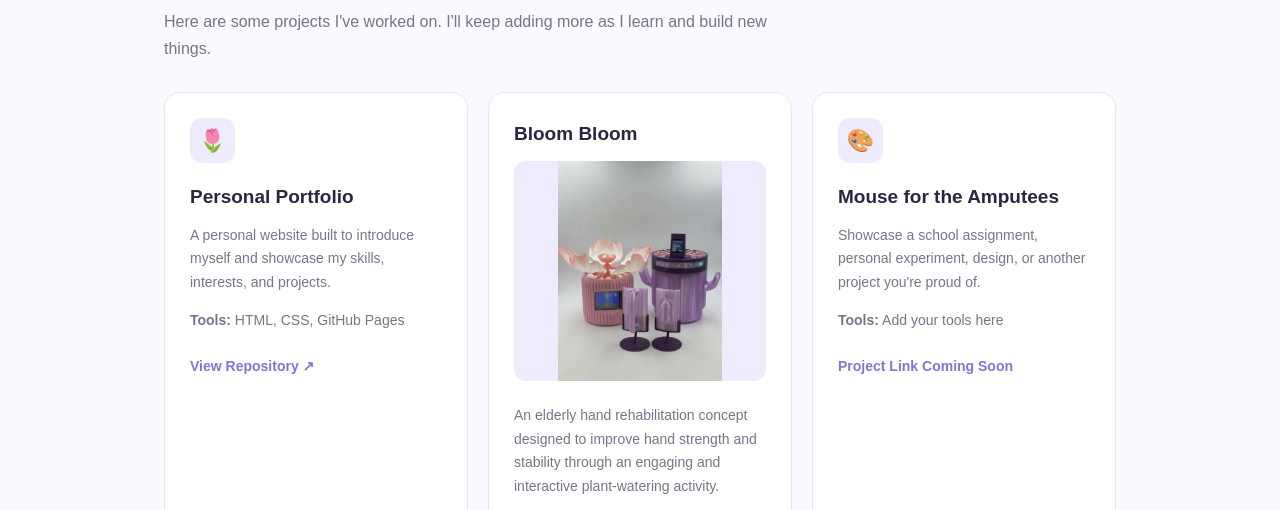
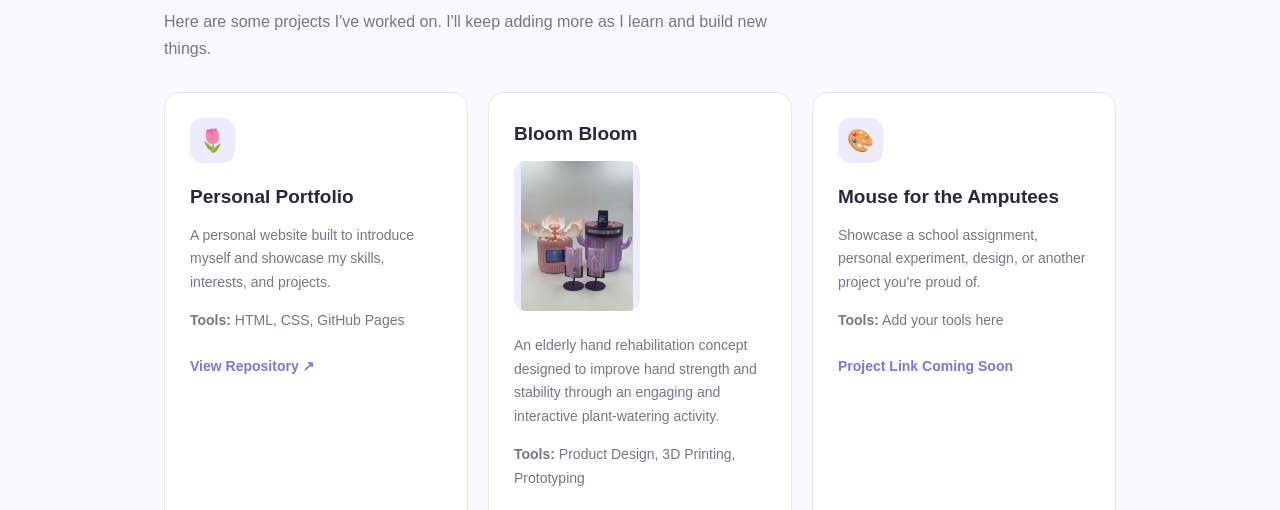
Before and after one commit to Xinyi-XP/xinyi, a plain HTML site: page projects.html in a window 1280 px wide. Shown: the part 254-764 px from the top of the page. Drawn offline with Linux system fonts and the light colour scheme.

Commit message:
Update style.css

```diff
--- a/style.css
+++ b/style.css
@@ -239,8 +239,8 @@ h3 {
 
 /* Project Images */
 .project-image {
-  width: 100%;
-  max-height: 220px;
+  width: 50%;
+  max-height: 150px;
   object-fit: contain;
   border-radius: 12px;
   margin-bottom: 15px;
```
